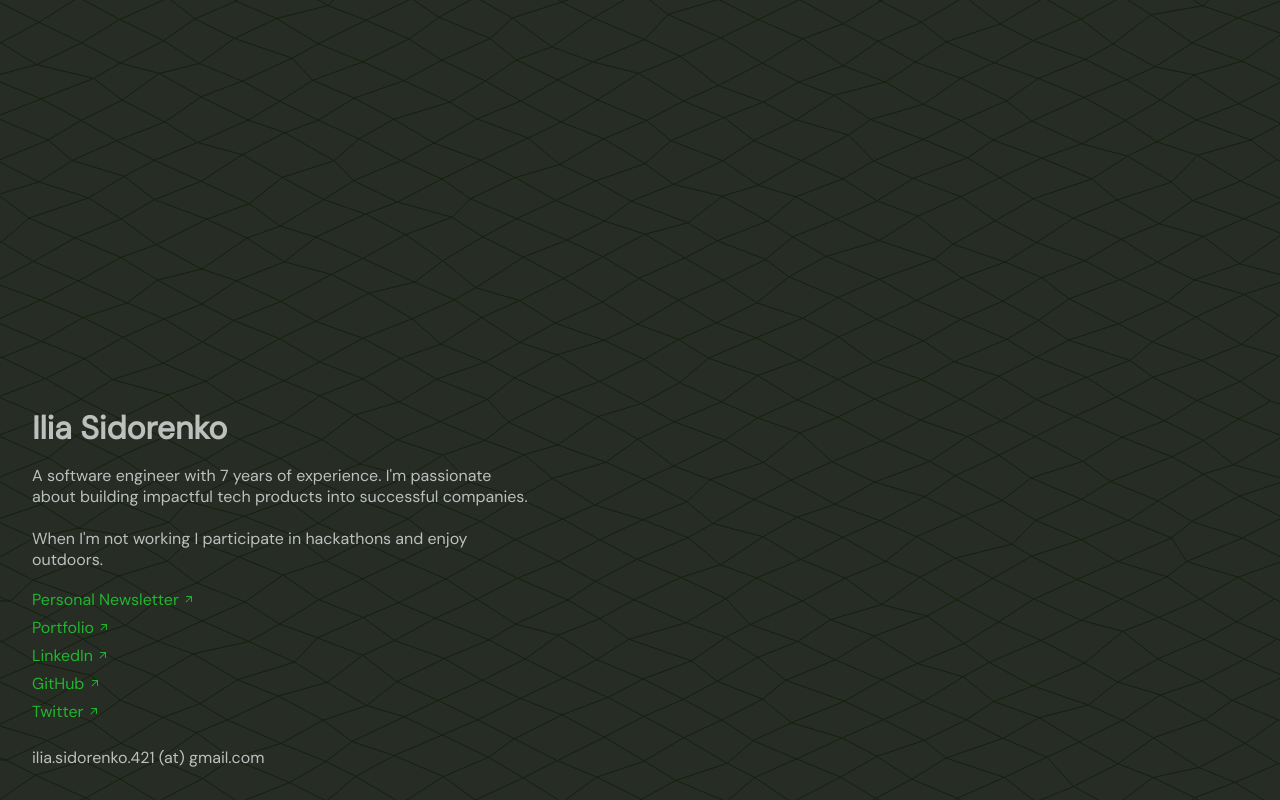
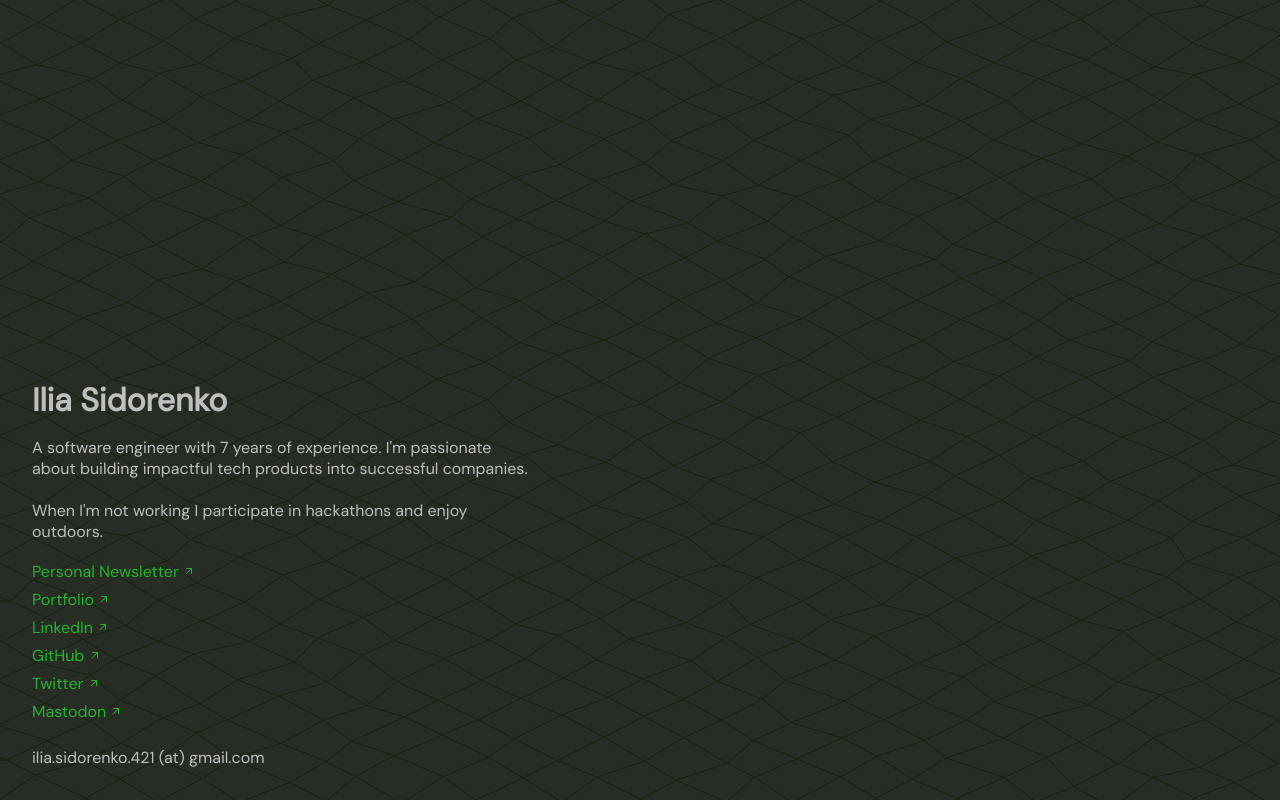
Before and after one commit to noway/noway.github.io, a plain HTML site: page index.html in a window 1280 px wide. Drawn offline with Linux system fonts and the light colour scheme.

Commit message:
add mastodon link

```diff
--- a/index.html
+++ b/index.html
@@ -128,6 +128,7 @@
 				<div class="links"><a rel="noreferrer noopener" href="https://linkedin.com/in/ilia-sidorenko">LinkedIn <svg width="12" height="12" viewBox="0 0 12 12" fill="none" xmlns="http://www.w3.org/2000/svg"><path d="M3.5 3C3.22386 3 3 3.22386 3 3.5C3 3.77614 3.22386 4 3.5 4V3ZM8.5 3.5H9C9 3.22386 8.77614 3 8.5 3V3.5ZM8 8.5C8 8.77614 8.22386 9 8.5 9C8.77614 9 9 8.77614 9 8.5H8ZM2.64645 8.64645C2.45118 8.84171 2.45118 9.15829 2.64645 9.35355C2.84171 9.54882 3.15829 9.54882 3.35355 9.35355L2.64645 8.64645ZM3.5 4H8.5V3H3.5V4ZM8 3.5V8.5H9V3.5H8ZM8.14645 3.14645L2.64645 8.64645L3.35355 9.35355L8.85355 3.85355L8.14645 3.14645Z" fill="#22b52f"></path></svg></a></div>
 				<div class="links"><a rel="noreferrer noopener" href="https://github.com/noway">GitHub <svg width="12" height="12" viewBox="0 0 12 12" fill="none" xmlns="http://www.w3.org/2000/svg"><path d="M3.5 3C3.22386 3 3 3.22386 3 3.5C3 3.77614 3.22386 4 3.5 4V3ZM8.5 3.5H9C9 3.22386 8.77614 3 8.5 3V3.5ZM8 8.5C8 8.77614 8.22386 9 8.5 9C8.77614 9 9 8.77614 9 8.5H8ZM2.64645 8.64645C2.45118 8.84171 2.45118 9.15829 2.64645 9.35355C2.84171 9.54882 3.15829 9.54882 3.35355 9.35355L2.64645 8.64645ZM3.5 4H8.5V3H3.5V4ZM8 3.5V8.5H9V3.5H8ZM8.14645 3.14645L2.64645 8.64645L3.35355 9.35355L8.85355 3.85355L8.14645 3.14645Z" fill="#22b52f"></path></svg></a></div>
 				<div class="links"><a rel="noreferrer noopener" href="https://twitter.com/noway421">Twitter <svg width="12" height="12" viewBox="0 0 12 12" fill="none" xmlns="http://www.w3.org/2000/svg"><path d="M3.5 3C3.22386 3 3 3.22386 3 3.5C3 3.77614 3.22386 4 3.5 4V3ZM8.5 3.5H9C9 3.22386 8.77614 3 8.5 3V3.5ZM8 8.5C8 8.77614 8.22386 9 8.5 9C8.77614 9 9 8.77614 9 8.5H8ZM2.64645 8.64645C2.45118 8.84171 2.45118 9.15829 2.64645 9.35355C2.84171 9.54882 3.15829 9.54882 3.35355 9.35355L2.64645 8.64645ZM3.5 4H8.5V3H3.5V4ZM8 3.5V8.5H9V3.5H8ZM8.14645 3.14645L2.64645 8.64645L3.35355 9.35355L8.85355 3.85355L8.14645 3.14645Z" fill="#22b52f"></path></svg></a></div>
+				<div class="links"><a rel="me" href="https://mastodon.online/@noway421">Mastodon <svg width="12" height="12" viewBox="0 0 12 12" fill="none" xmlns="http://www.w3.org/2000/svg"><path d="M3.5 3C3.22386 3 3 3.22386 3 3.5C3 3.77614 3.22386 4 3.5 4V3ZM8.5 3.5H9C9 3.22386 8.77614 3 8.5 3V3.5ZM8 8.5C8 8.77614 8.22386 9 8.5 9C8.77614 9 9 8.77614 9 8.5H8ZM2.64645 8.64645C2.45118 8.84171 2.45118 9.15829 2.64645 9.35355C2.84171 9.54882 3.15829 9.54882 3.35355 9.35355L2.64645 8.64645ZM3.5 4H8.5V3H3.5V4ZM8 3.5V8.5H9V3.5H8ZM8.14645 3.14645L2.64645 8.64645L3.35355 9.35355L8.85355 3.85355L8.14645 3.14645Z" fill="#22b52f"></path></svg></a></div>
 				<br/>
 				<div class="links">ilia.sidorenko.421 <br class="mobile-breakpoint"/>(at) gmail.com</div>
 				<div style="display: none;" class="secret-thanks"> <br>A lot of thanks to my friend Walt who helped me design this website. 🥺</div>
```
